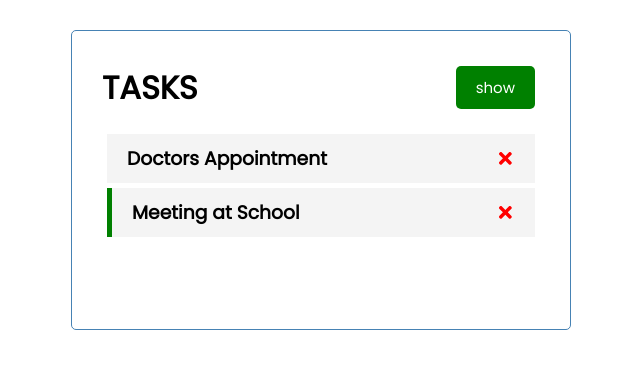
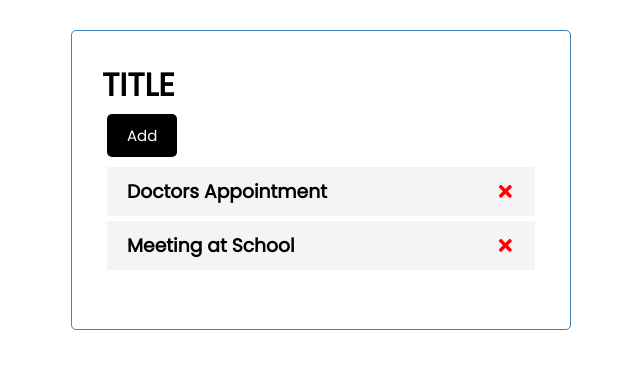
Before and after one commit to JHughesSUTA/task-tracker-rebuild, a React (Create React App) app: page / in a window 1280 px wide. Shown: the top 368 px of the page, without its empty margins (319-959 px from the left). Built offline with nearby package versions, Linux system fonts and the light colour scheme; data requests are answered from the project's data file.

Commit message:
reset and delete task on click

```diff
--- a/db.json
+++ /dev/null
@@ -1,16 +0,0 @@
-{
-  "tasks": [
-    {
-      "id": 1,
-      "text": "Doctors Appointment",
-      "day": "Feb 5th at 2:30pm",
-      "reminder": false
-    },
-    {
-      "id": 2,
-      "text": "Meeting at School",
-      "day": "Feb 6th at 1:30 pm",
-      "reminder": true
-    }
-  ]
-}
--- a/package.json
+++ b/package.json
@@ -6,7 +6,6 @@
     "@testing-library/jest-dom": "^5.16.2",
     "@testing-library/react": "^12.1.3",
     "@testing-library/user-event": "^13.5.0",
-    "json-server": "^0.17.0",
     "react": "^17.0.2",
     "react-dom": "^17.0.2",
     "react-icons": "^4.3.1",
@@ -17,8 +16,7 @@
     "start": "react-scripts start",
     "build": "react-scripts build",
     "test": "react-scripts test",
-    "eject": "react-scripts eject",
-    "server": "json-server --watch db.json --port 8000"
+    "eject": "react-scripts eject"
   },
   "eslintConfig": {
     "extends": [
--- a/src/App.js
+++ b/src/App.js
@@ -1,75 +1,32 @@
 import './index.css'
-import { useState, useEffect } from 'react'
+import { useState } from 'react'
 import Header from './components/Header'
 import Tasks from './components/Tasks'
-import AddTask from './components/AddTask'
 
 function App(){
-  const [showAddTask, setShowAddTask] = useState(false)
-  const [tasks, setTasks] = useState([])
+  const [tasks, setTasks] = useState([
+    {
+      "id": 1,
+      "text": "Doctors Appointment",
+      "day": "Feb 5th at 2:30pm",
+      "reminder": true
+    },
+    {
+      "id": 2,
+      "text": "Meeting at School",
+      "day": "Feb 6th at 1:30 pm",
+      "reminder": true
+    }
+  ])
 
-  useEffect(() => {
-    const getTasks = async () => {
-      const tasksFromServer = await fetchTasks()
-      setTasks(tasksFromServer)
-    }
-    getTasks()
-  }, [])
-
-  const fetchTasks = async () => {
-    const res = await fetch('http://localhost:8000/tasks')
-    const data = await res.json()
-    return data
-  }
-
-  const fetchTask = async (id) => {
-    const res = await fetch(`http://localhost:8000/tasks/${id}`)
-    const data = await res.json()
-    return data
-  }
-
-  const addTask = async (newTask) => {
-    const res = await fetch('http://localhost:8000/tasks', {
-      method: "POST",
-      headers: {
-        "Content-type": "application/json",
-      },
-      body: JSON.stringify(newTask),
-    })
-    const data = await res.json()
-    setTasks([...tasks, data])
-  }
-
-  const deleteTask = async (id) => {
-    await fetch(`http://localhost:8000/tasks/${id}`, {
-      method: "DELETE",
-    })
-
+  const deleteTask = (id) => {
     setTasks(tasks.filter(task => task.id !== id))
-  }
-
-  const toggleReminder = async (id) => {
-    const taskToToggle = await fetchTask(id)
-    const updatedTask = { ...taskToToggle, reminder: !taskToToggle.reminder }
-
-    const res = await fetch(`http://localhost:8000/tasks/${id}`, {
-      method: "PUT",
-      headers: {
-        "Content-type": "application/json",
-      },
-      body: JSON.stringify(updatedTask)
-    })
-
-    const data = res.json()
-
-    setTasks(tasks.map(task => task.id === id ? {...task, reminder: data.reminder } : task))
   }
 
   return (
     <div className="container">
-      <Header title="TASKS" toggleShowAdd={() => setShowAddTask(!showAddTask)} showAddTask={showAddTask} />
-      {showAddTask && <AddTask onAdd={addTask} />}
-      {tasks.length > 0 ? <Tasks tasks={tasks} deleteTask={deleteTask} toggleReminder={toggleReminder} /> : <p>Nothing to see here!</p>}
+      <Header />
+      <Tasks tasks={tasks} onDelete={deleteTask} />
     </div>
   );
 }
--- a/src/components/AddTask.js
+++ /dev/null
@@ -1,53 +0,0 @@
-import { useState } from 'react'
-
-const AddTask = ({onAdd}) => {
-  const [text, setText] = useState('')
-  const [day, setDay] = useState('')
-  const [reminder, setReminder] = useState(false)
-
-
-  const onSubmit = (e) => {
-    e.preventDefault()
-
-    const newTask = { text, day, reminder }
-
-    if (!text) {
-      alert('enter something!')
-      return
-    }
-    onAdd(newTask)
-
-    setText('')
-    setDay('')
-    setReminder(false)
-
-  }
-
-  return(
-    <form onSubmit={(e) => onSubmit(e)}>
-      <div className="form-control">
-        <label>Task</label>
-        <input
-          type="text"
-          value={text}
-          onChange={(e) => setText(e.target.value)}
-        />
-      </div>
-      <div className="form-control">
-        <label>Day & Time</label>
-        <input
-          type="text"
-          value={day}
-          onChange={(e) => setDay(e.target.value)}
-        />
-      </div>
-      <div className="form-control-check">
-        <label>Reminder</label>
-        <input type="checkbox" checked={reminder} onChange={e => setReminder(e.currentTarget.checked)} />
-      </div>
-      <input type="submit" value="Save Task" className="btn btn-block"/>
-    </form>
-  )
-}
-
-export default AddTask
--- a/src/components/Button.js
+++ b/src/components/Button.js
@@ -1,8 +1,8 @@
 import PropTypes  from 'prop-types'
 
-const Button = ({color, text, onClick}) => {
+const Button = ({color, text}) => {
   return(
-    <button className="btn" style={{backgroundColor: color}} onClick={onClick}>{text}</button>
+    <button className="btn" style={{backgroundColor: color}}>{text}</button>
   )
 }
 
--- a/src/components/Header.js
+++ b/src/components/Header.js
@@ -1,16 +1,11 @@
 import PropTypes from 'prop-types'
 import Button from './Button'
 
-const Header = ({title, toggleShowAdd, showAddTask}) => {
-
+const Header = (props) => {
   return(
-    <div className='header' >
-      <h1>{title}</h1>
-      <Button
-        text={showAddTask ? 'close' : 'show'}
-        color={showAddTask ? 'red' : 'green'}
-        onClick={toggleShowAdd}
-      />
+    <div className='Header' >
+      <h1>{props.title}</h1>
+      <Button text="Add" color="black" />
     </div>
   )
 }
--- a/src/components/Task.js
+++ b/src/components/Task.js
@@ -1,10 +1,9 @@
 import { FaTimes } from 'react-icons/fa'
 
-const Task = ({ text, deleteTask, task, toggleReminder }) => {
-
+const Task = ({onDelete, task}) => {
   return(
-    <div className={`task ${task.reminder ? 'reminder' : ''}`} onDoubleClick={() => toggleReminder(task.id)}>
-      <h3>{text} <FaTimes style={{color:'red', pointer:'cursor'}} onClick={() => deleteTask(task.id)} /></h3>
+    <div className="task">
+      <h3>{task.text} <FaTimes style={{color:'red', pointer:'cursor'}} onClick={() => onDelete(task.id)} /></h3>
     </div>
   )
 }
--- a/src/components/Tasks.js
+++ b/src/components/Tasks.js
@@ -1,10 +1,10 @@
 import Task from './Task'
 
-const Tasks = ({tasks, deleteTask, toggleReminder}) => {
+const Tasks = ({tasks, onDelete}) => {
   return(
     <div className="tasks" >
       {tasks.map(task => (
-        <Task key={task.id} text={task.text} task={task} deleteTask={deleteTask} toggleReminder={toggleReminder} />
+        <Task key={task.id} task={task} text={task.text} onDelete={onDelete} />
       ))}
     </div>
   )
```
Also changed, not shown: 1 other file (tests, documents, lock files or other folders).
